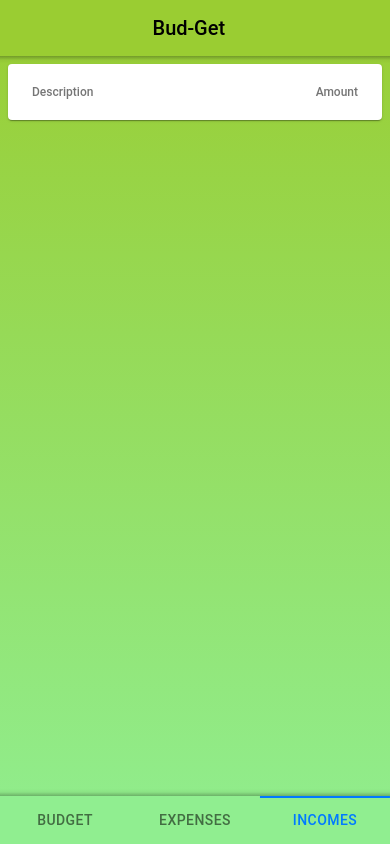
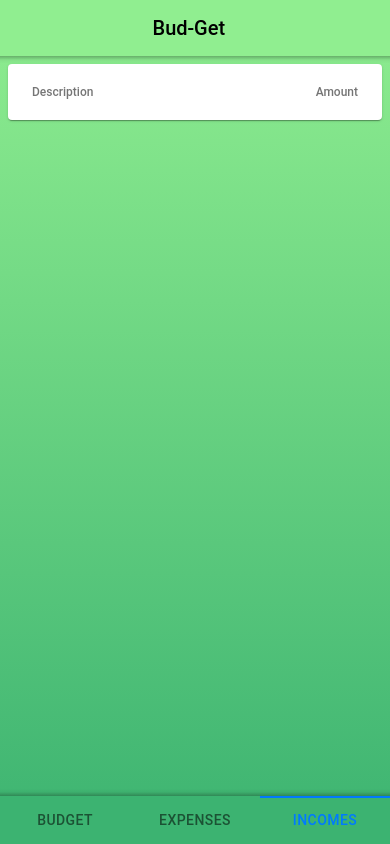
Before and after one commit to shiraazAh/Budget-App, a plain HTML site: page www/index.html in a window 390 px wide. Both pictures are taken after a click on the link "INCOMES". Drawn offline with Linux system fonts and the light colour scheme; some packages are replaced by stand-ins of ours.

Commit message:
Small changes

```diff
--- a/www/style.css
+++ b/www/style.css
@@ -1,13 +1,13 @@
 /* Classes for navbar color change */
 
-.rednavbar { background-color: orangered !important; }
+.rednavbar { background-color: lightsalmon !important; }
 
-.greennavbar { background-color: yellowgreen !important; }
+.greennavbar { background-color: lightgreen !important; }
 
 /* Classes for toolbar colour change */
 .redtoolbar { background-color: palevioletred !important; }
 
-.greentoolbar { background-color: lightgreen !important; }
+.greentoolbar { background-color: mediumseagreen !important; }
 
 /* Top */
 .navbar {
@@ -27,6 +27,23 @@
 .budget-box {
     text-align: center;
 }
+
+/*
+.bug {
+    --f7-input-bg-color: red;
+    --f7-label-font-weight: 400;
+    --f7-label-line-height: 1.2;
+    --f7-input-error-text-color: #ff3b30;
+    --f7-input-error-font-size: 12px;
+    --f7-input-error-line-height: 1.4;
+    --f7-input-error-font-weight: 400;
+    --f7-input-info-font-size: 12px;
+    --f7-input-info-line-height: 1.4;
+    --f7-input-outline-height: 40px;
+    --f7-input-outline-border-color: #999;
+    --f7-input-outline-border-radius: 4px;
+    --f7-input-outline-padding-horizontal: 12px;
+*/
 
 .list, .item-content {
     background-color: burlywood;
@@ -51,12 +68,12 @@
 }
 /* Expense Page */
 .page-content-expenses {
-    background-image: linear-gradient(to top, palevioletred, orangered); /* Standard syntax (must be last) */
+    background-image: linear-gradient(to top, palevioletred, lightsalmon); /* Standard syntax (must be last) */
 }
 
 /* Income Page */
 .page-content-income {
-    background-image: linear-gradient(to top, lightgreen, yellowgreen);
+    background-image: linear-gradient(to top, mediumseagreen, lightgreen);
 }
 
 /* Bottom */
```
